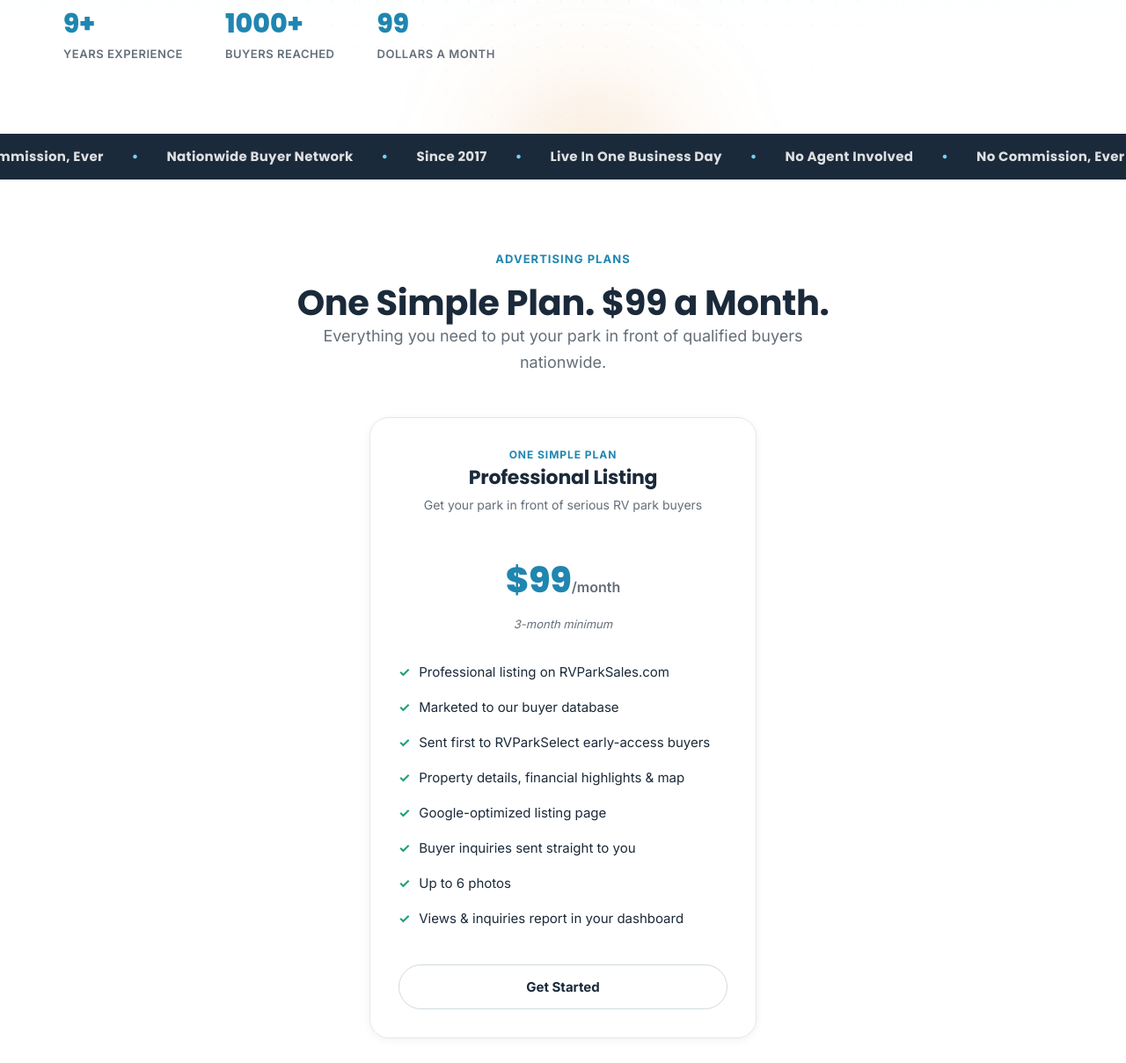
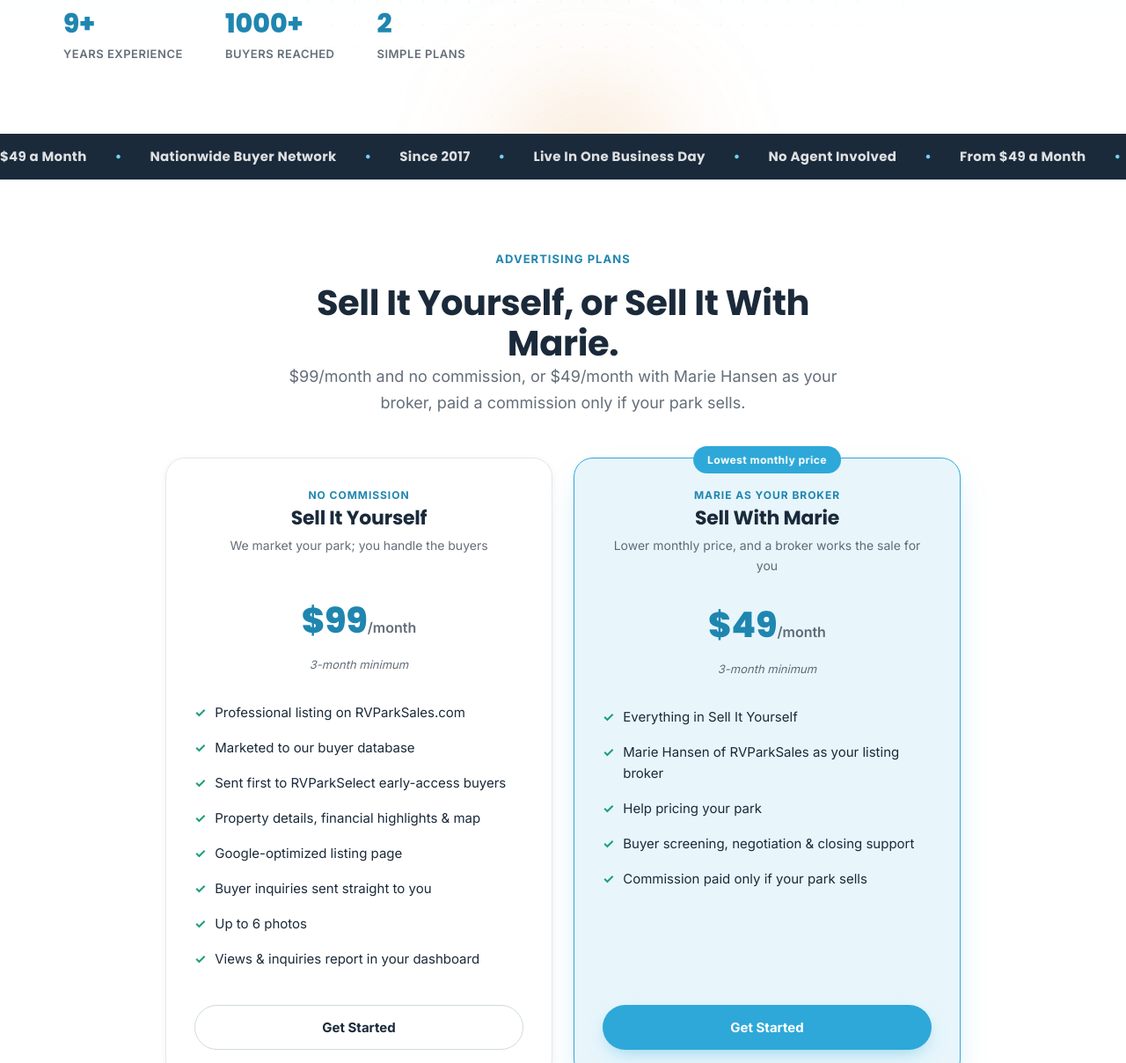
Before and after one commit to Subhan-Tanveer/rvparkads, a website built with Vite: page index.html in a window 1280 px wide. Shown: the part 719-1927 px from the top of the page at 88% size. Built offline with nearby package versions, Linux system fonts and the light colour scheme; some packages are replaced by stand-ins of ours; no server answers; files whose address does not match are found by name.

Commit message:
Two plans: Sell It Yourself $99/month (no commission) or Sell With Marie $49/month (Marie as listing broker, commission only on a sale)
Co-Authored-By: Claude Opus 5.5 <noreply@anthropic.com>

```diff
--- a/api/_lib/billing-portal.js
+++ b/api/_lib/billing-portal.js
@@ -18,7 +18,7 @@ const stripe = new Stripe(process.env.STRIPE_SECRET_KEY);
 // duplicate Prices in the Stripe dashboard.
 // level1 is $99 again (briefly $39 on 2026-11-17): back on the original
 // rvpa_level1 Price, so subscribers already on it match.
-const LOOKUP_KEYS = { level1: 'rvpa_level1', level2: 'rvpa_level2', level3: 'rvpa_level3' };
+const LOOKUP_KEYS = { level1: 'rvpa_level1', withbroker: 'rvpa_withbroker', level2: 'rvpa_level2', level3: 'rvpa_level3' };
 
 export async function getOrCreateCanonicalPrices() {
   const existing = await stripe.prices.list({ lookup_keys: Object.values(LOOKUP_KEYS), active: true, limit: 10 });
@@ -38,7 +38,7 @@ export async function getOrCreateCanonicalPrices() {
   return result;
 }
 
-const PORTAL_CONFIG_TAG = 'rvpa-plan-change-v4'; // v4: back to the $99 level1 price; v2: always_invoice, not create_prorations
+const PORTAL_CONFIG_TAG = 'rvpa-plan-change-v5'; // v5: Sell With Marie ($49); // v4: back to the $99 level1 price; v2: always_invoice, not create_prorations
 
 async function getOrCreatePortalConfiguration(canonicalPrices) {
   const existing = await stripe.billingPortal.configurations.list({ limit: 100 });
--- a/api/_lib/plans.js
+++ b/api/_lib/plans.js
@@ -5,7 +5,9 @@
 // api/account.js blocks the "Cancel Plan" action until that many months
 // have passed since the subscription's first payment.
 export const PLANS = {
-  level1: { name: 'RVParkAds.com — Professional Listing', monthly: 9900, maxPhotos: 6, maxVideos: 0, minMonths: 3 },
+  level1: { name: 'RVParkAds.com — Sell It Yourself', monthly: 9900, maxPhotos: 6, maxVideos: 0, minMonths: 3 },
+  // Marie Hansen is the listing broker (commission set in her listing agreement, paid only on a sale).
+  withbroker: { name: 'RVParkAds.com — Sell With Marie (broker)', monthly: 4900, maxPhotos: 6, maxVideos: 0, minMonths: 3, broker: true },
   // Retired Nov 2026: kept so sellers already on them keep working; never sold again.
   level2: { name: 'RVParkAds.com — Buyer Exposure (Level 2)', monthly: 29900, maxPhotos: 10, maxVideos: 1, minMonths: 0, retired: true },
   level3: { name: 'RVParkAds.com — Full Marketing Campaign (Level 3)', monthly: 49900, maxPhotos: 15, maxVideos: 2, minMonths: 0, retired: true },
--- a/api/submit-listing.js
+++ b/api/submit-listing.js
@@ -147,11 +147,11 @@ export default async function handler(req, res) {
     // long undifferentiated table.
     await sendEmail({
       to: 'marie@rvparksales.com',
-      subject: `New listing submitted: ${b.listingName} (${plan.name})`,
+      subject: `${plan.broker ? 'BROKER CLIENT, send listing agreement: ' : 'New listing submitted: '}${b.listingName} (${plan.name})`,
       html: renderEmail({
         eyebrow: `New Paid ${categoryLabel} Listing`,
         title: `${b.listingName} — ${plan.name}`,
-        intro: `${sellerName} just completed their ${categoryLabel} listing after paying for ${plan.name} ($${(plan.monthly / 100).toFixed(0)}/month).`,
+        intro: `${sellerName} just completed their ${categoryLabel} listing after paying for ${plan.name} ($${(plan.monthly / 100).toFixed(0)}/month).${plan.broker ? ' They chose you as their broker: send them your listing agreement (commission paid only if the park sells).' : ''}`,
         sections: [
           {
             heading: 'Seller',
--- a/index.html
+++ b/index.html
@@ -5,7 +5,7 @@
   <meta name="viewport" content="width=device-width, initial-scale=1.0">
   <link rel="icon" type="image/png" href="/images/favicon.png">
   <title>Advertise Your RV Park For Sale — RVParkAds.com</title>
-  <meta name="description" content="Advertise your RV park for sale for $99/month: a professional listing on RVParkSales.com, marketed to our RV park buyer database. No commission, ever.">
+  <meta name="description" content="Advertise your RV park for sale on RVParkSales.com, marketed to our RV park buyer database: $99/month with no commission, or $49/month with Marie Hansen as your broker.">
   <link rel="preconnect" href="https://fonts.googleapis.com">
   <link rel="preconnect" href="https://fonts.gstatic.com" crossorigin>
   <link href="https://fonts.googleapis.com/css2?family=Poppins:wght@600;700;800;900&family=Inter:wght@400;500;600;700&display=swap" rel="stylesheet">
@@ -36,9 +36,9 @@
     <div class="dot-grid" aria-hidden="true"></div>
     <div class="wrap hero-grid">
       <div class="hero-copy">
-        <p class="eyebrow hero-badge" data-hero-in><span class="dot-pulse"></span>No Agent Commission — Ever</p>
+        <p class="eyebrow hero-badge" data-hero-in><span class="dot-pulse"></span>From $49 a Month</p>
         <h1 data-hero-in>Don’t Just List Your RV Park. <span class="text-gradient">Market It</span> to Serious Buyers.</h1>
-        <p class="lede" data-hero-in>Other sites give you a place to post a listing. For $99 a month we put your park on RVParkSales.com and market it to our database of registered RV park buyers — and inquiries come straight to you.</p>
+        <p class="lede" data-hero-in>Other sites give you a place to post a listing. From $49 a month we put your park on RVParkSales.com and market it to our database of registered RV park buyers — and inquiries come straight to you.</p>
         <div class="hero-actions" data-hero-in>
           <a href="#plans" class="btn btn-primary btn-lg"><span>Choose Your Plan →</span></a>
           <a href="#faq" class="btn btn-ghost btn-lg"><span>See How It Works</span></a>
@@ -46,7 +46,7 @@
         <div class="hero-stats" data-hero-in>
           <div><strong data-count-to="9" data-count-suffix="+">0+</strong><span>Years Experience</span></div>
           <div id="buyerStat"><strong data-count-to="1000" data-count-suffix="+">0+</strong><span>Buyers Reached</span></div>
-          <div><strong data-count-to="99" data-count-suffix="">0</strong><span>Dollars a Month</span></div>
+          <div><strong data-count-to="2" data-count-suffix="">0</strong><span>Simple Plans</span></div>
         </div>
       </div>
       <div class="hero-visual" data-hero-in>
@@ -67,12 +67,12 @@
     <div class="marquee" aria-hidden="true">
       <div class="marquee-track">
         <span>No Agent Involved</span><span>•</span>
-        <span>No Commission, Ever</span><span>•</span>
+        <span>From $49 a Month</span><span>•</span>
         <span>Nationwide Buyer Network</span><span>•</span>
         <span>Since 2017</span><span>•</span>
         <span>Live In One Business Day</span><span>•</span>
         <span>No Agent Involved</span><span>•</span>
-        <span>No Commission, Ever</span><span>•</span>
+        <span>From $49 a Month</span><span>•</span>
         <span>Nationwide Buyer Network</span><span>•</span>
         <span>Since 2017</span><span>•</span>
         <span>Live In One Business Day</span><span>•</span>
@@ -84,16 +84,16 @@
     <div class="wrap">
       <div class="section-head" data-reveal>
         <p class="eyebrow">Advertising Plans</p>
-        <h2>One Simple Plan. $99 a Month.</h2>
-        <p class="lede">Everything you need to put your park in front of qualified buyers nationwide.</p>
+        <h2>Sell It Yourself, or Sell It With Marie.</h2>
+        <p class="lede">$99/month and no commission, or $49/month with Marie Hansen as your broker, paid a commission only if your park sells.</p>
       </div>
       <div class="plans-grid" id="plansGrid" data-reveal-stagger></div>
       <div class="promise-strip" data-reveal>
-        <span><b>No commission.</b> Ever.</span>
+        <span><b>No commission</b> when you sell it yourself.</span>
         <span><b>No long-term contract.</b></span>
         <span><b>Inquiries go straight to you.</b></span>
       </div>
-      <p class="plans-note" data-reveal>Billed monthly. 3-month minimum, then cancel any month.</p>
+      <p class="plans-note" data-reveal>Billed monthly. 3-month minimum on both plans, then cancel any month. On Sell With Marie, the commission is set in your listing agreement and paid only at closing.</p>
     </div>
   </section>
 
@@ -113,7 +113,7 @@
         <div class="ct-row"><span>RV park broker available if you want one</span><span class="no">—</span><span class="yes">✓</span></div>
         <div class="ct-row"><span>Help with what your park is worth</span><span class="no">—</span><span class="yes">✓</span></div>
       </div>
-      <p class="plans-note">Prefer a broker to handle the whole sale? <a href="https://www.rvparksales.com/sell-my-rv-park/">Sell with an RVParkSales broker</a>: no upfront advertising fee, commission only when your park sells.</p>
+      <p class="plans-note">Want a broker to handle the whole sale? Choose <a href="#plans">Sell With Marie</a>: $49/month, and Marie Hansen is paid a commission only if your park sells.</p>
     </div>
   </section>
 
@@ -153,7 +153,7 @@
         </details>
         <details class="faq-item">
           <summary><span class="faq-num">02</span>What contract terms or minimum commitments are required?<span class="faq-toggle">+</span></summary>
-          <p>The plan is $99/month with a 3-month minimum. After that you can cancel any month.</p>
+          <p>Sell It Yourself is $99/month and Sell With Marie is $49/month, both with a 3-month minimum. After that you can cancel any month.</p>
         </details>
         <details class="faq-item">
           <summary><span class="faq-num">03</span>What is your cancellation policy?<span class="faq-toggle">+</span></summary>
@@ -169,7 +169,7 @@
         </details>
         <details class="faq-item">
           <summary><span class="faq-num">06</span>What’s the difference between advertising here and selling with a broker?<span class="faq-toggle">+</span></summary>
-          <p>Advertising with RVParkAds is for owners who want to sell it themselves: you pay a flat monthly plan, there’s no commission, and buyers contact you directly. Selling with an RVParkSales broker means the broker markets and handles the sale for you: there’s no upfront advertising fee, and the broker is paid a commission only when the park sells.</p>
+          <p>Sell It Yourself ($99/month): we market your park, there’s no commission, and buyers contact you directly. Sell With Marie ($49/month): Marie Hansen of RVParkSales is your listing broker and handles buyers, negotiation and closing; she is paid a commission only if your park sells, as set in your listing agreement.</p>
         </details>
         <details class="faq-item">
           <summary><span class="faq-num">07</span>Can you help connect me with buyer financing resources?<span class="faq-toggle">+</span></summary>
--- a/src/js/complete-listing.js
+++ b/src/js/complete-listing.js
@@ -15,7 +15,7 @@ const form = document.getElementById('listingForm');
 const submitBtn = document.getElementById('submitBtn');
 const formAlert = document.getElementById('formAlert');
 
-const PLAN_LABELS = { level1: 'Professional Listing — $99/month', level2: 'Level 2 — $299/month', level3: 'Level 3 — $499/month' };
+const PLAN_LABELS = { level1: 'Sell It Yourself — $99/month', withbroker: 'Sell With Marie (broker) — $49/month', level2: 'Level 2 — $299/month', level3: 'Level 3 — $499/month' };
 
 function showError(message) {
   loadingState.style.display = 'none';
--- a/src/js/plans-data.js
+++ b/src/js/plans-data.js
@@ -1,12 +1,14 @@
-// One advertising plan (Marie, Nov 2026: Levels 2 and 3 retired, $99/month).
+// Two ways to advertise (Nov 2026; Levels 2 and 3 retired):
+//   level1      $99/month, the owner sells it themselves, no commission
+//   withbroker  $49/month, Marie Hansen is the listing broker, commission only on a sale
 // Keep in sync with api/_lib/plans.js — that runs in a separate Node
 // runtime and can't import this browser-side module.
 export const PLANS = [
   {
     key: 'level1',
-    name: 'Professional Listing',
-    level: 'One simple plan',
-    tagline: 'Get your park in front of serious RV park buyers',
+    name: 'Sell It Yourself',
+    level: 'No commission',
+    tagline: 'We market your park; you handle the buyers',
     monthly: 9900,
     minMonths: 3,
     maxPhotos: 6,
@@ -22,6 +24,25 @@ export const PLANS = [
       'Views & inquiries report in your dashboard',
     ],
   },
+  {
+    key: 'withbroker',
+    name: 'Sell With Marie',
+    level: 'Marie as your broker',
+    tagline: 'Lower monthly price, and a broker works the sale for you',
+    monthly: 4900,
+    minMonths: 3,
+    maxPhotos: 6,
+    maxVideos: 0,
+    featured: true,
+    badgeLabel: 'Lowest monthly price',
+    features: [
+      'Everything in Sell It Yourself',
+      'Marie Hansen of RVParkSales as your listing broker',
+      'Help pricing your park',
+      'Buyer screening, negotiation & closing support',
+      'Commission paid only if your park sells',
+    ],
+  },
 ];
 
 // Retired levels: no longer sold, but sellers already on them keep their
```
